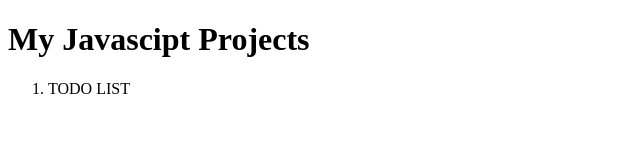
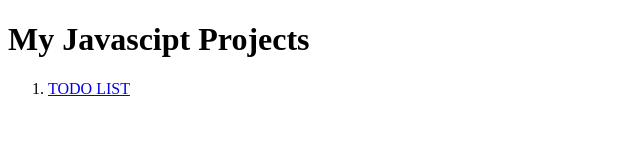
Before and after one commit to anand-yadav55/Javascript51, a plain HTML site: page index.html in a window 1280 px wide. Shown: the full height of the page, 0-640 px from the left. Drawn offline with Linux system fonts and the light colour scheme.

Commit message:
homepage

```diff
--- a/index.html
+++ b/index.html
@@ -10,7 +10,7 @@
     <h1>My Javascipt Projects</h1>
     <ol>
         <li>
-            TODO LIST
+            <a href="./1.todo/index.html">TODO LIST</a>
         </li>
     </ol>
 </body>
```
Also changed, not shown: 1.todo/package.json (deleted, +0 -11 lines).
